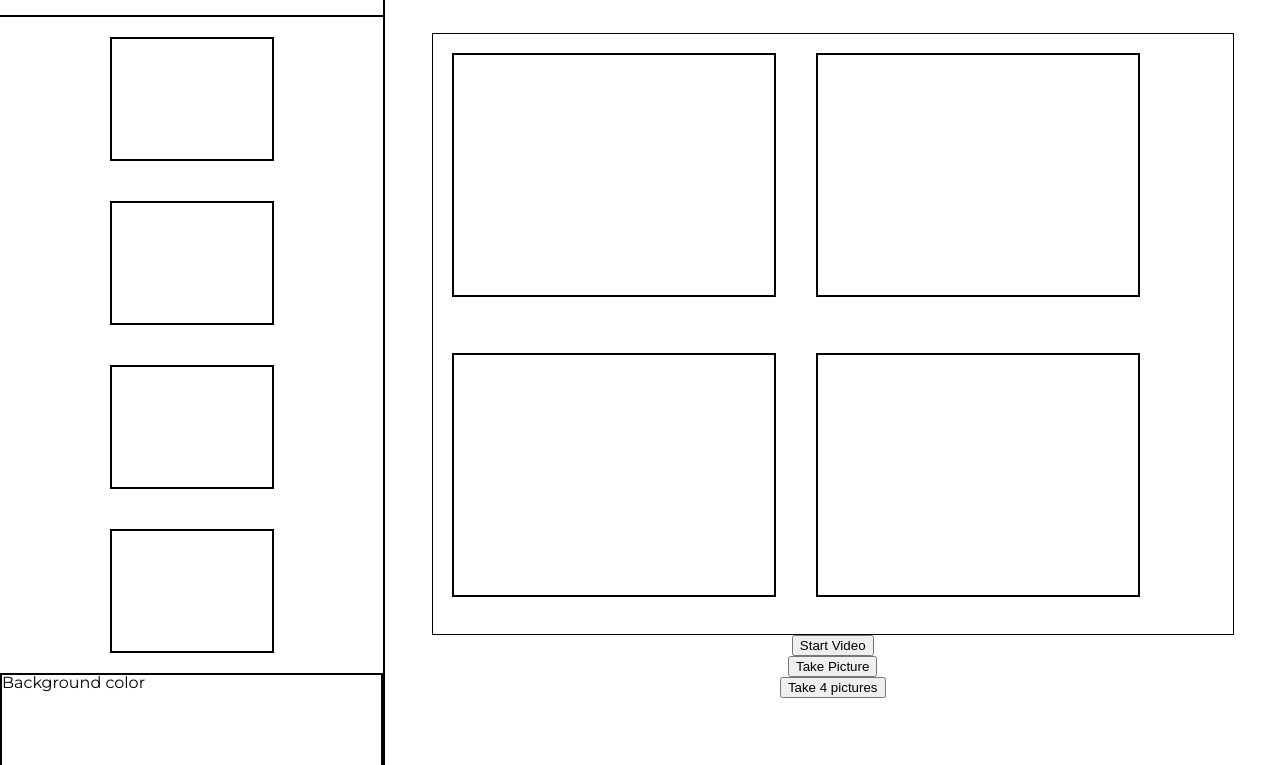
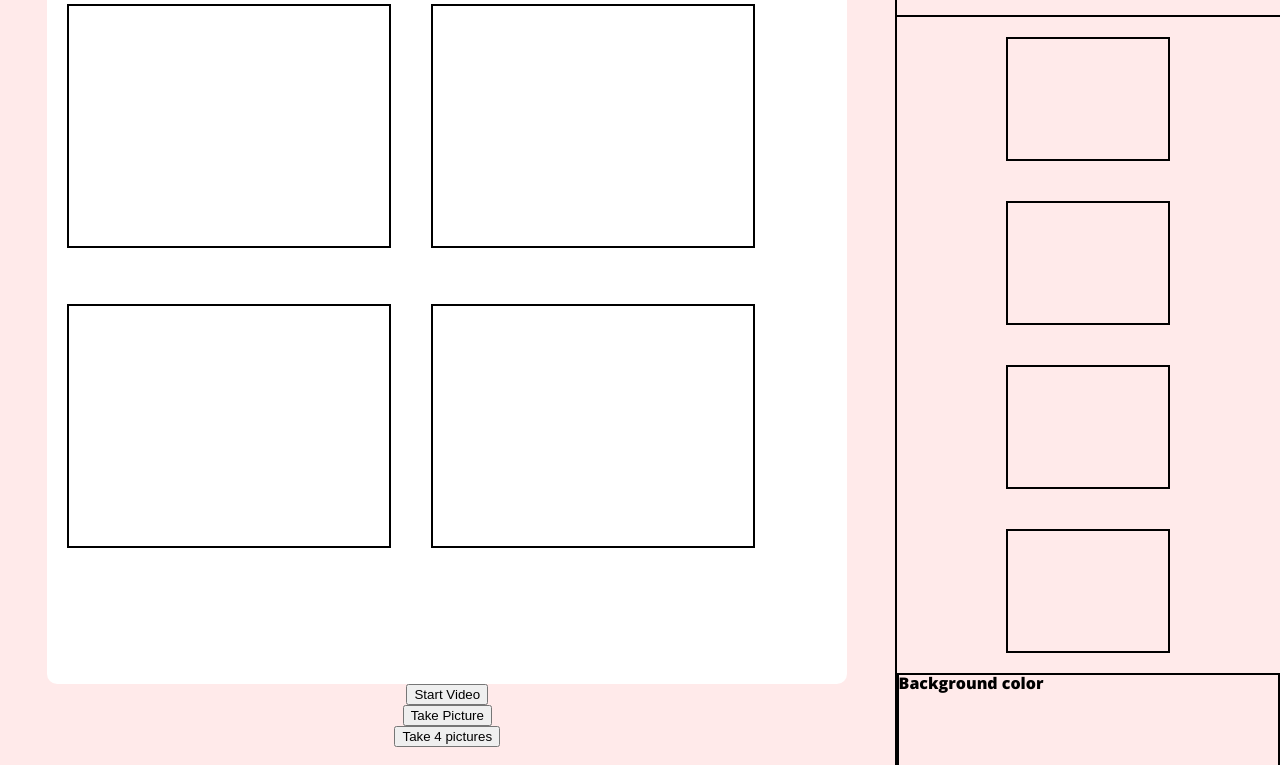
Before and after one commit to gmirzayev/EESY, a website built with webpack: page index.html in a window 1280 px wide. Shown: the part 35-800 px from the top of the page. Built offline with nearby package versions, Linux system fonts and the light colour scheme.

Commit message:
start styling

```diff
--- a/index.html
+++ b/index.html
@@ -6,7 +6,7 @@
     <meta http-equiv="X-UA-Compatible" content="ie=edge" />
     <link rel="preconnect" href="https://fonts.googleapis.com">
     <link rel="preconnect" href="https://fonts.gstatic.com" crossorigin>
-    <link href="https://fonts.googleapis.com/css2?family=Montserrat" rel="stylesheet">
+    <link href="https://fonts.googleapis.com/css2?family=Open+Sans:wght@800&display=swap" rel="stylesheet">
     <link rel="stylesheet" href="./dist/main.css" />
     <script src="./dist/main.js" defer></script>
     <title>Project Name</title>
@@ -14,7 +14,21 @@
 
   <body>
     <main>
-        <section id="left-side">
+        <section id="main">
+            <div id="main-window">
+                <video id="video" autoplay></video>
+                <div id="reel">
+                    <canvas id="reel-1" class="reel-frame">Frame 1</canvas>
+                    <canvas id="reel-2" class="reel-frame">Frame 2</canvas>
+                    <canvas id="reel-3" class="reel-frame">Frame 3</canvas>
+                    <canvas id="reel-4" class="reel-frame">Frame 4</canvas>
+                </div>
+            </div>
+            <button id="start-video-btn">Start Video</button>
+            <button id="capture-btn">Take Picture</button>
+            <button id="multi-capture-btn">Take 4 pictures</button>
+        </section>
+        <section id="sidebar">
             <div id="logo-box">Logo</div>
             <div id="picture-preview">
                 <canvas id="frame-1" class="small-frame">Frame 1</canvas>
@@ -29,20 +43,6 @@
                 Add Text
             </div>
         </section>
-        <section id="right-side">
-            <div id="main-window">
-                <video id="video" autoplay></video>
-                <div id="reel">
-                    <canvas id="reel-1" class="reel-frame">Frame 1</canvas>
-                    <canvas id="reel-2" class="reel-frame">Frame 2</canvas>
-                    <canvas id="reel-3" class="reel-frame">Frame 3</canvas>
-                    <canvas id="reel-4" class="reel-frame">Frame 4</canvas>
-                </div>
-            </div>
-            <button id="start-video-btn">Start Video</button>
-            <button id="capture-btn">Take Picture</button>
-            <button id="multi-capture-btn">Take 4 pictures</button>
-        </section>
     </main>
     <div id="off-page-store">
         <canvas class="offpage-frame">Frame 1</canvas>
--- a/src/index.scss
+++ b/src/index.scss
@@ -1,8 +1,11 @@
-@import './styles/reset.css';
+@import './styles/reset.scss';
+@import './styles/colors.scss';
+@import './styles/sidebar.scss';
 
 body {
     height: 100%;
-    font-family: "Montserrat", sans-serif;
+    font-family: 'Open Sans', sans-serif;
+    background-color: #FFEAEA;
 }
 
 main {
@@ -12,12 +15,9 @@ main {
     position: relative;
 }
 
-#left-side {
-    width: 30vw;
-    border-right: 2px solid black;
-}
 
-#right-side {
+
+#main {
     width: 70vw;
     display: flex;
     justify-content: center;
@@ -25,42 +25,11 @@ main {
     flex-direction: column;
 }
 
-#logo-box {
-    width: 100%;
-    height: 50px;
-    border-bottom: 2px solid black;
-}
-
-#picture-preview {
-    width: 100%;
-    display: flex;
-    justify-content: center;
-    flex-wrap: wrap;
-}
-
-.small-frame {
-    width: 160px;
-    height: 120px;
-    border: 2px solid black;
-    margin: 20px;
-}
-
-#reel-background-color {
-    height: 200px;
-    border: 2px solid black;
-}
-
-#reel-text-field {
-    border: 2px solid black;
-    height: 100%;
-}
-
-
 video {
     margin: 0 auto;
-    width: 800px;
-    height: 600px;
-    border: 1px solid black;
+    width: 740px;
+    height: 700px;
+    // border: 1px solid black;
     display: block;
 }
 
@@ -70,6 +39,8 @@ video {
 
 #main-window {
     display: grid;
+    background-color: white;
+    border-radius: 10px;
 }
 
 #video, #reel {
--- /dev/null
+++ b/src/styles/colors.scss
@@ -0,0 +1,2 @@
+$pink: '#EC90F4';
+$blue: '#2E4ADD';
--- /dev/null
+++ b/src/styles/sidebar.scss
@@ -0,0 +1,34 @@
+#sidebar {
+    width: 30vw;
+    border-left: 2px solid black;
+}
+
+#logo-box {
+    width: 100%;
+    height: 50px;
+    border-bottom: 2px solid black;
+}
+
+#picture-preview {
+    width: 100%;
+    display: flex;
+    justify-content: center;
+    flex-wrap: wrap;
+}
+
+.small-frame {
+    width: 160px;
+    height: 120px;
+    border: 2px solid black;
+    margin: 20px;
+}
+
+#reel-background-color {
+    height: 200px;
+    border: 2px solid black;
+}
+
+#reel-text-field {
+    border: 2px solid black;
+    height: 100%;
+}
```
Also changed, not shown: dist/main.css, src/styles/reset.scss (renamed from src/styles/reset.css).
